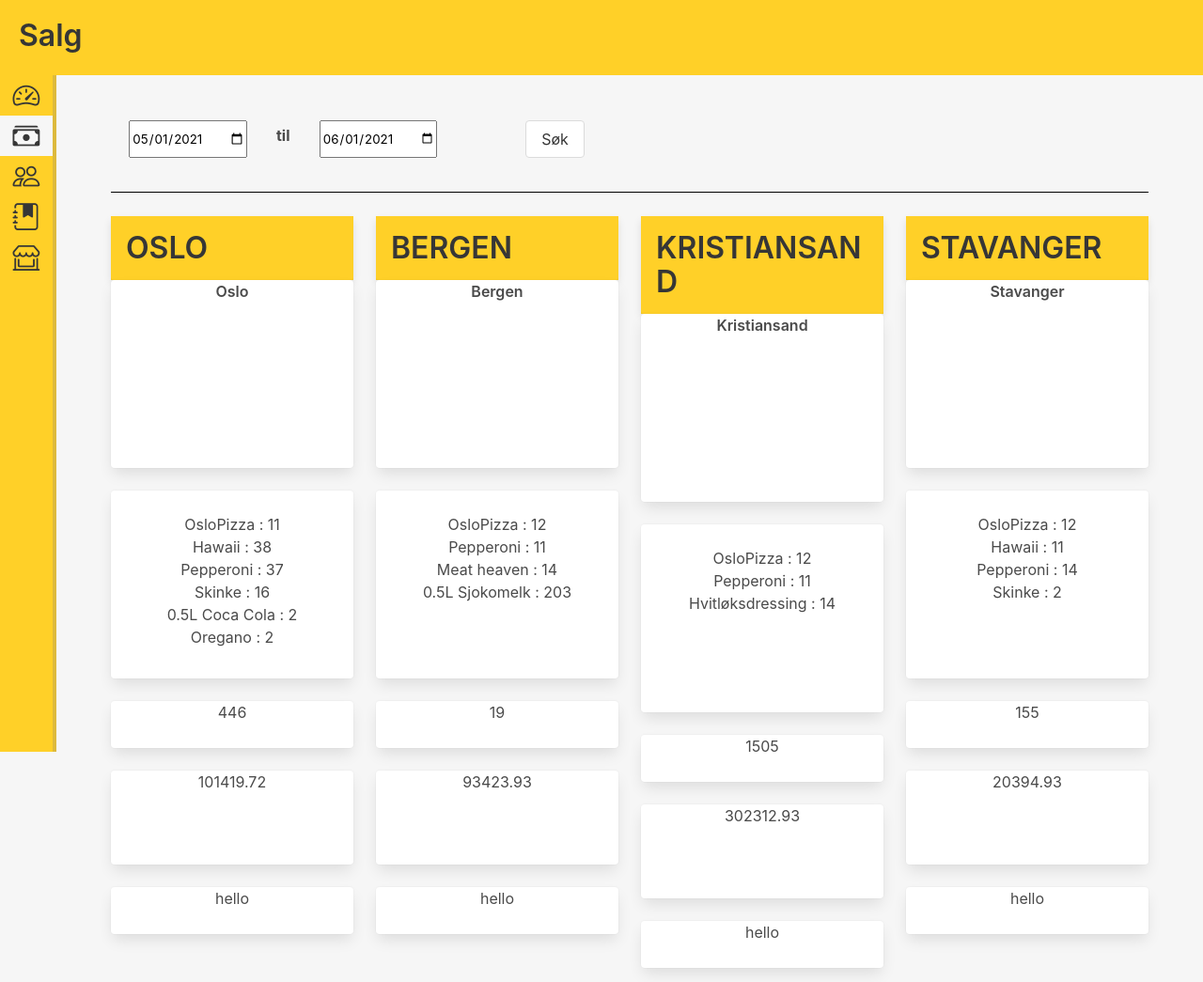
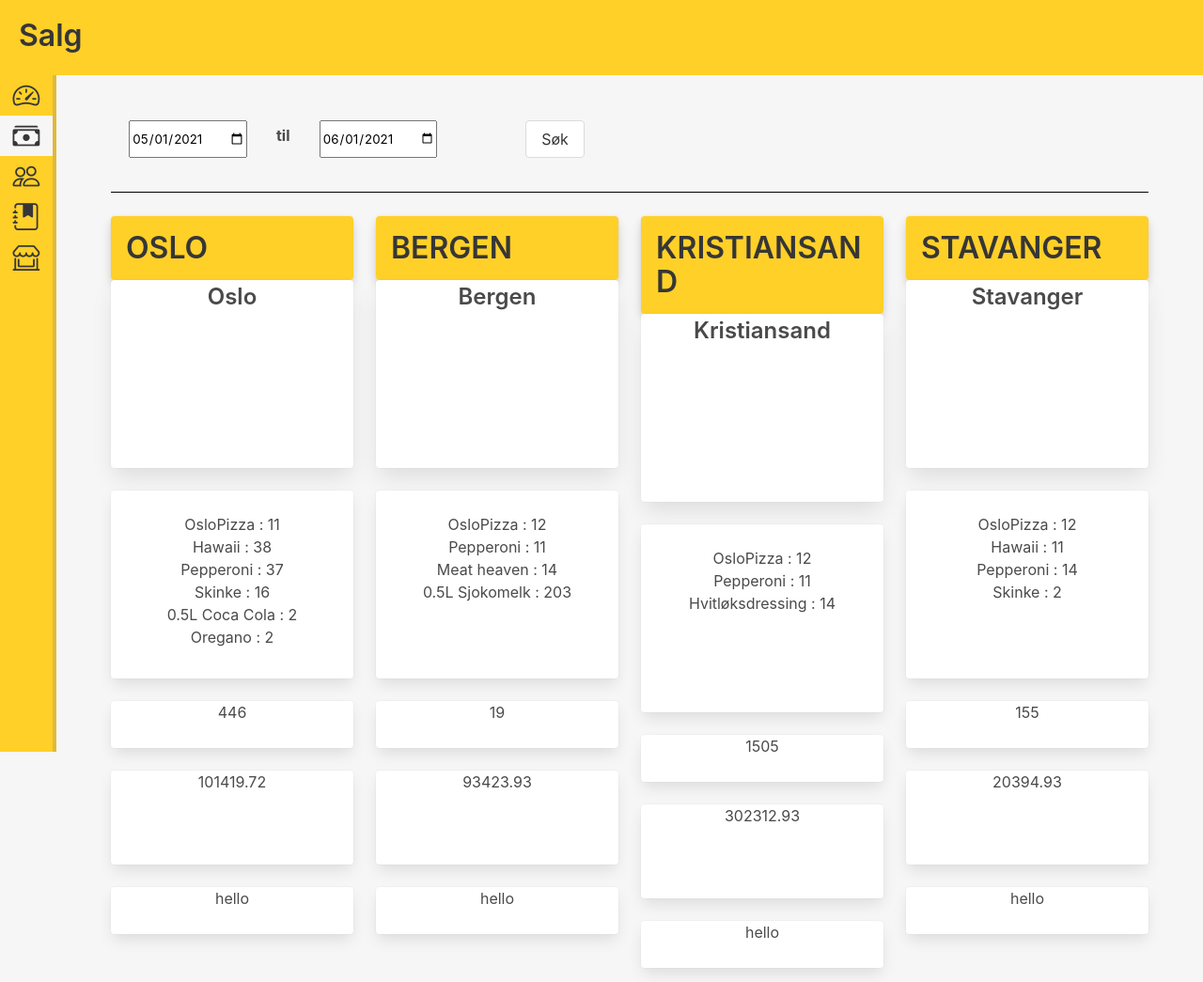
Before and after one commit to mariebmo-edu/pro104-webprosjekt-eksamen, a plain HTML site: page Sales/sales.html in a window 1280 px wide. Shown: the whole page at 94% size. Drawn offline with nearby package versions, Linux system fonts and the light colour scheme.

Commit message:
syvert er visst smartere enn meg

```diff
--- a/Sales/sales.html
+++ b/Sales/sales.html
@@ -5,9 +5,9 @@
     <meta http-equiv="X-UA-Compatible" content="IE=edge">
     <meta name="viewport" content="width=device-width, initial-scale=1.0">
     <link rel="stylesheet" href="https://cdn.jsdelivr.net/npm/bootstrap-icons@1.5.0/font/bootstrap-icons.css">
-    <link rel="stylesheet" href="../sitewide.css">
     <link rel="stylesheet" href="/bulma/css/bulma.css">
     <link rel="stylesheet" href="../indexmodule.css">
+    <link rel="stylesheet" href="../sitewide.css">
     <script type="module" src="sales.js"></script>
     <title>Salg</title>
 </head>
--- a/Sales/sales.js
+++ b/Sales/sales.js
@@ -49,15 +49,15 @@ function printHTMLCards(array){
     restaurantWithSale.forEach(restaurant => {
         salesCardContainer.innerHTML += `
         <div class="column is-one-quarter">
-        <div class="card-yellow">
-            <h2 class="card-header title card-title-padding">
+        <div class="card">
+            <div class="card-header title card-title-padding yellow-background">
                 ${restaurant.toUpperCase()}
-            </h2>
+            </div>
         </div>
 
         <div class="columns is-multiline">
             <div class="column is-full">
-                <div class="card height-200 center-text has-text-weight-semibold ">
+                <div class="card height-200 center-text has-text-weight-semibold is-size-4">
                     ${returnCorrectObject(array, restaurant).restaurant}
                 </div>
             </div>
--- a/sitewide.css
+++ b/sitewide.css
@@ -197,7 +197,3 @@ color: white;
 .height-50 {
     height:50px;
 }
-
-.card-yellow{
-    background-color: #ffd028;
-}
```
